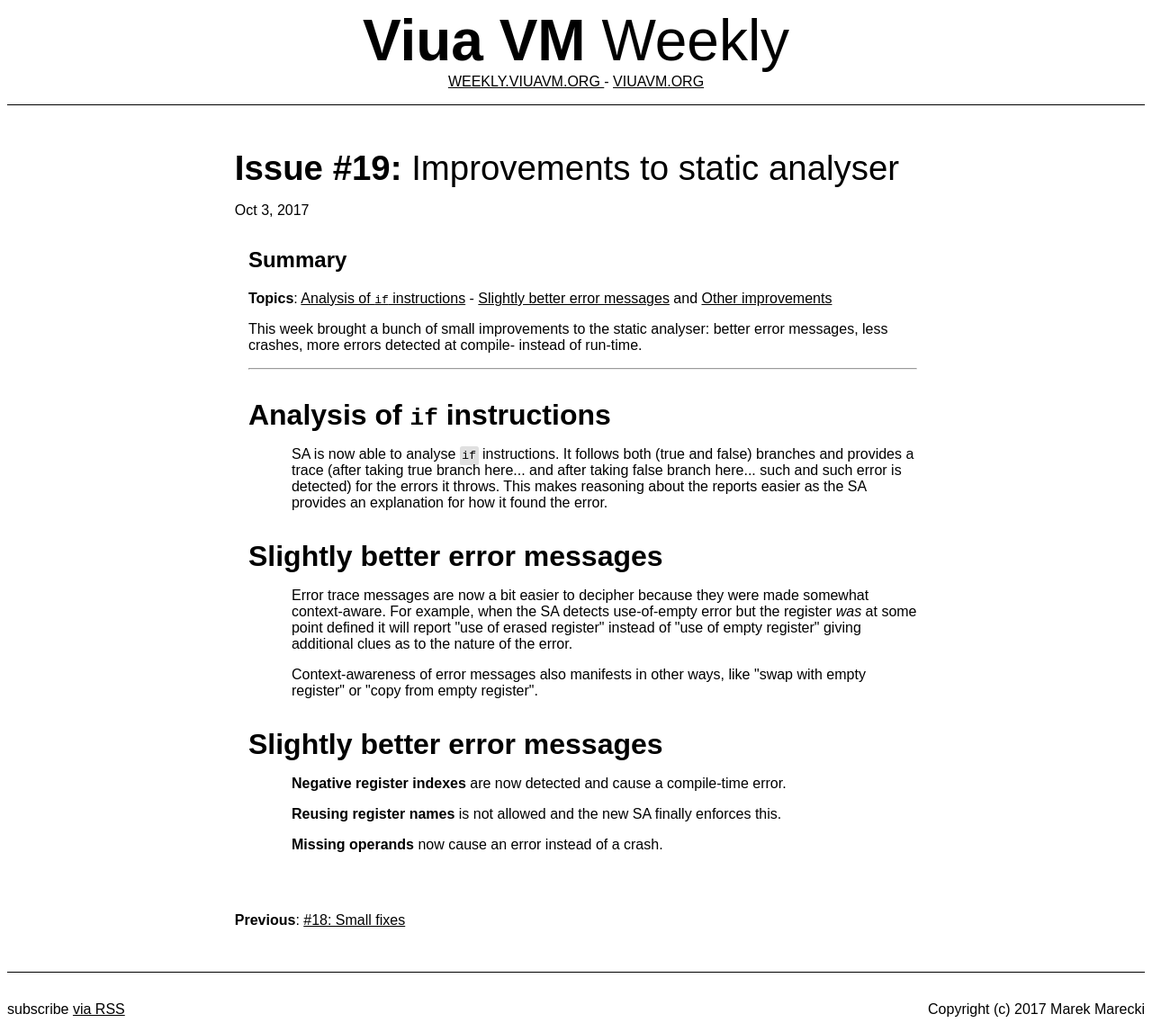
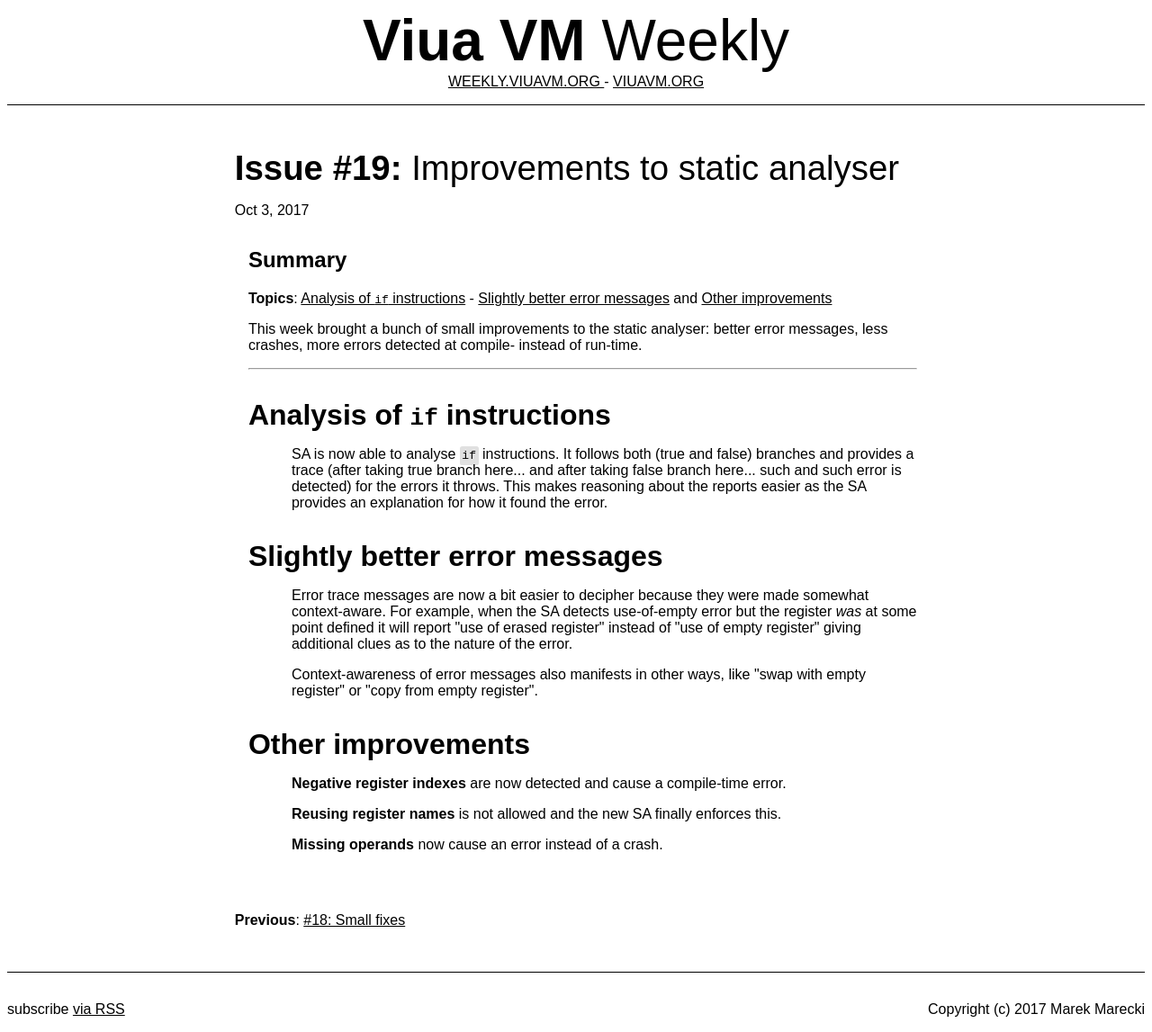
Before and after one commit to marekjm/weekly.viuavm.org, a Jekyll site: the page built from _posts/2017-10-03-issue-19.html, in a window 1280 px wide. Shown: the whole page at 90% size. Built offline with Jekyll 4.4.1, drawn with Linux system fonts in a browser that asks for light colours.

Commit message:
Fix section title

```diff
--- a/_posts/2017-10-03-issue-19.html
+++ b/_posts/2017-10-03-issue-19.html
@@ -52,7 +52,7 @@
 </section>
 
 <section>
-    <h1 id="{{ page.sections[1].id }}">{{ page.sections[1].name }}</h1>
+    <h1 id="{{ page.sections[2].id }}">{{ page.sections[2].name }}</h1>
 
     <p>
         <strong>Negative register indexes</strong> are now detected and cause a compile-time error.
```
